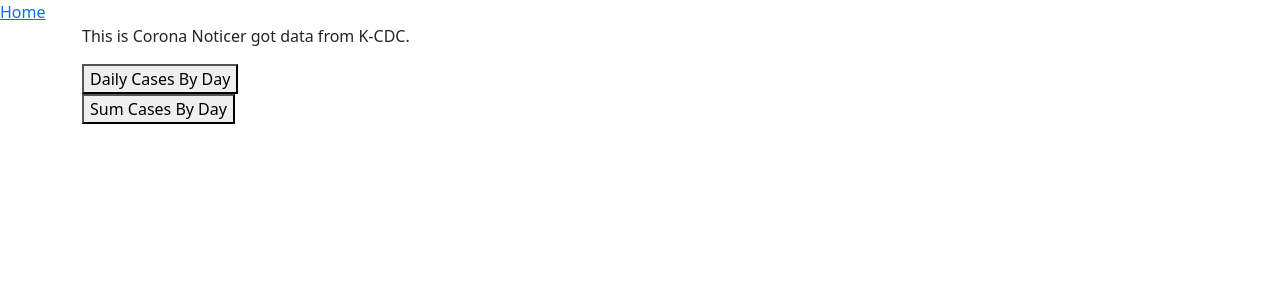
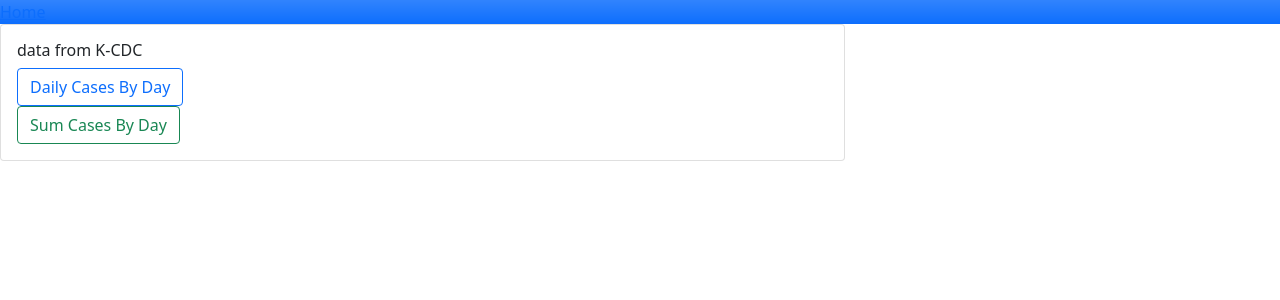
Before and after one commit to jundoopop/corona_noticer, a Django app: page / in a window 1280 px wide. Shown: the top 300 px of the page. Run offline with Django 3.2, Linux system fonts and the light colour scheme.

Commit message:
applying bootstrap card

```diff
--- a/templates/base.html
+++ b/templates/base.html
@@ -12,12 +12,17 @@
     <title>{% block title %}Django Web Scraping Example {% endblock title %}</title>
 </head>
 <body>
-<header class="bg"><a href="{% url 'home-view' %}">Home</a></header>
-<div class="container">
-    {% block content %}
-    {% endblock content %}
+<header class="bg-primary bg-gradient"><a href="{% url 'home-view' %}">Home</a></header>
+<div class="row">
+    <div class="col-8">
+        <div class="card">
+            <div class="card-body">
+                {% block content %}
+                {% endblock content %}
+            </div>
+        </div>
+    </div>
 </div>
-
 <!-- Optional JavaScript; choose one of the two! -->
 
 <!-- Option 1: Bootstrap Bundle with Popper -->
--- a/templates/cases/daily.html
+++ b/templates/cases/daily.html
@@ -1,5 +1,6 @@
 {% extends "base.html" %}
 {% block content %}
+    <h5 class="card-title">날짜별 일일 현황</h5>
     <table class="table table-hover">
         <tr>
             <th>날짜</th>
@@ -16,6 +17,7 @@
             </tr>
         {% endfor %}
     </table>
+    </h5>
 
     {% if page_obj.has_previous %}
         <a href="?page={{ page_obj.previous_page_number }}">Prev</a>
--- a/templates/cases/sum.html
+++ b/templates/cases/sum.html
@@ -1,5 +1,6 @@
 {% extends "base.html" %}
 {% block content %}
+    <h5 class="card-title">날짜별 누적 현황</h5>
     <table class="table table-hover">
         <tr>
             <th>날짜</th>
--- a/templates/home.html
+++ b/templates/home.html
@@ -1,11 +1,13 @@
 {% extends "base.html" %}
 
 {% block content %}
-    <p>This is Corona Noticer got data from K-CDC.</p>
+    <h6 class="card-title">data from K-CDC</h6>
     <div>
-        <button type="submit" formaction="{% url 'daily-view' %}">Daily Cases By Day</button>
+        <button type="submit" class="btn btn-outline-primary" formaction="{% url 'daily-view' %}">Daily Cases By Day
+        </button>
     </div>
     <div>
-        <button type="submit" formaction=="{% url 'sum-view' %}">Sum Cases By Day</button>
+        <button type="submit" class="btn btn-outline-success" formaction=="{% url 'sum-view' %}">Sum Cases By Day
+        </button>
     </div>
 {% endblock content %}
```
